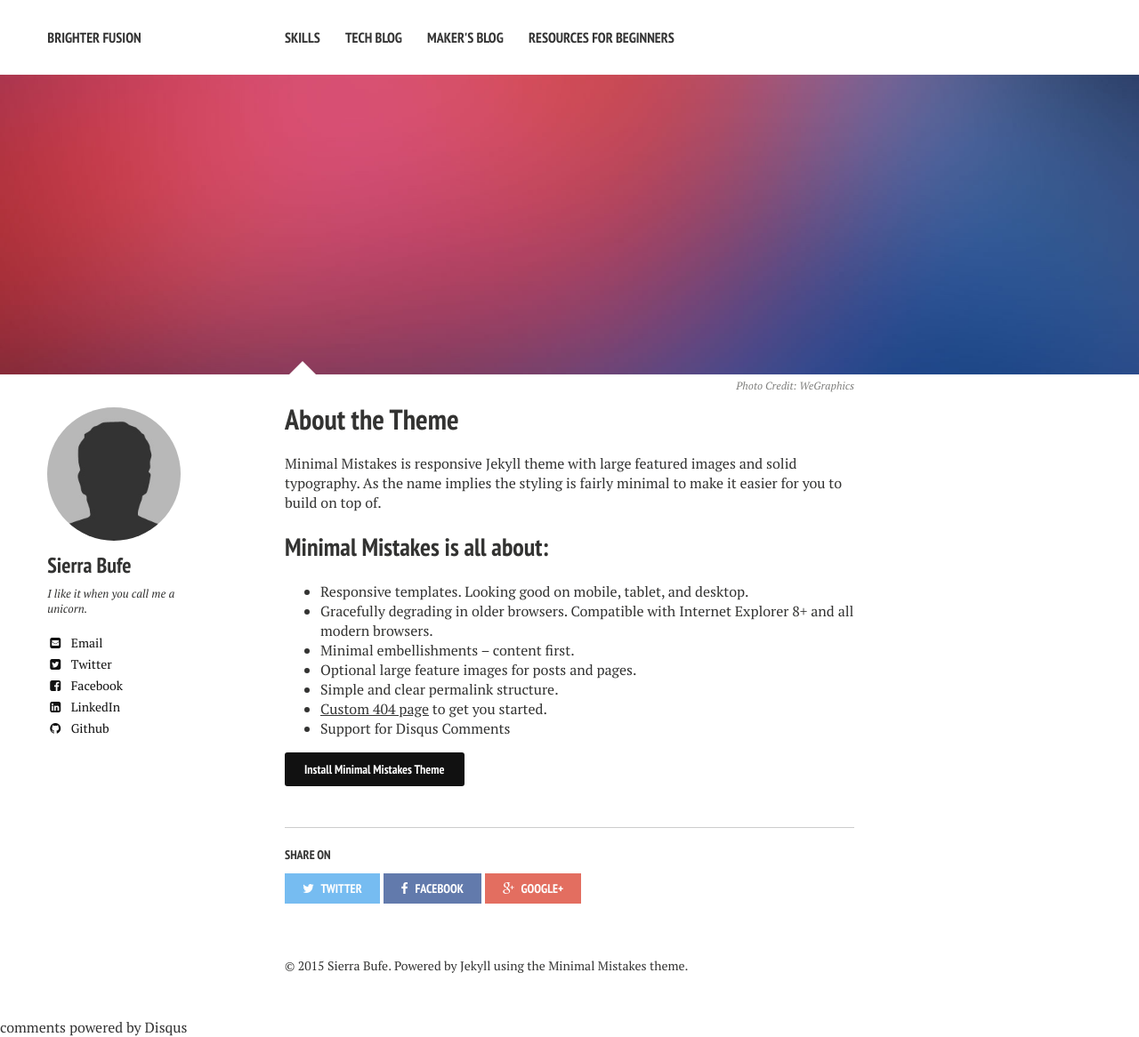
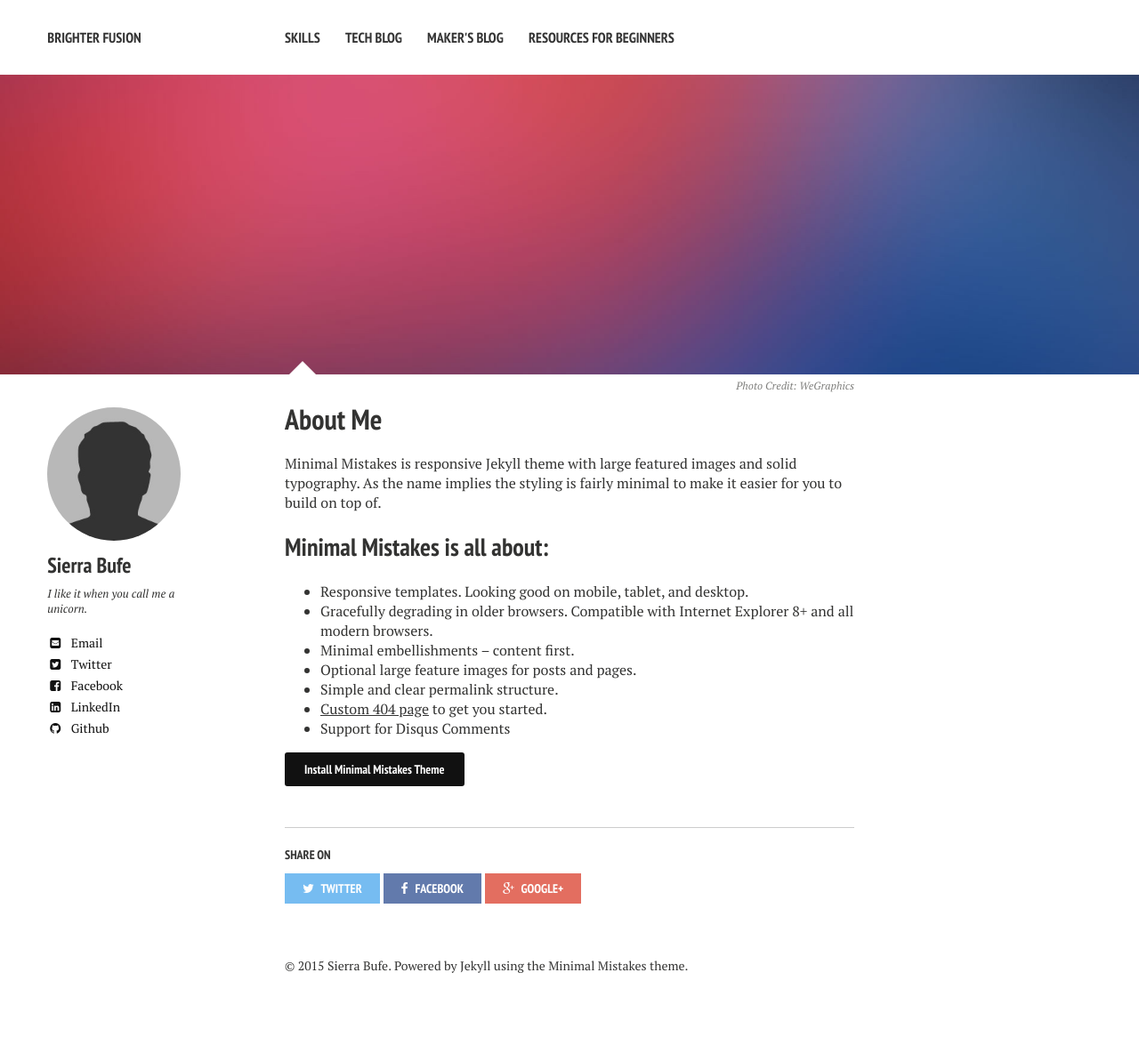
Before and after one commit to sbufe/maker-blog, a Jekyll site: the page built from skills/index.md, in a window 1280 px wide. Shown: the whole page at 89% size. Built offline with Jekyll 4.4.1, drawn with Linux system fonts in a browser that asks for light colours; nearby versions of some CDN libraries; comment, search, counter and statistics services are not loaded; after the commit the page ends 1144 px from its top, so only the background shows below that.

Commit message:
Minor edits

```diff
--- a/skills/index.md
+++ b/skills/index.md
@@ -1,9 +1,9 @@
 ---
 layout: page
-title: About the Theme
+title: About Me
 tags: [about, Jekyll, theme, responsive]
 modified: 2014-08-08T20:53:07.573882-04:00
-comments: true
+comments: false
 image:
   feature: sample-image-2.jpg
   credit: WeGraphics
```
Also changed, not shown: resources-for-beginners/index.md (+2 -2 lines).
